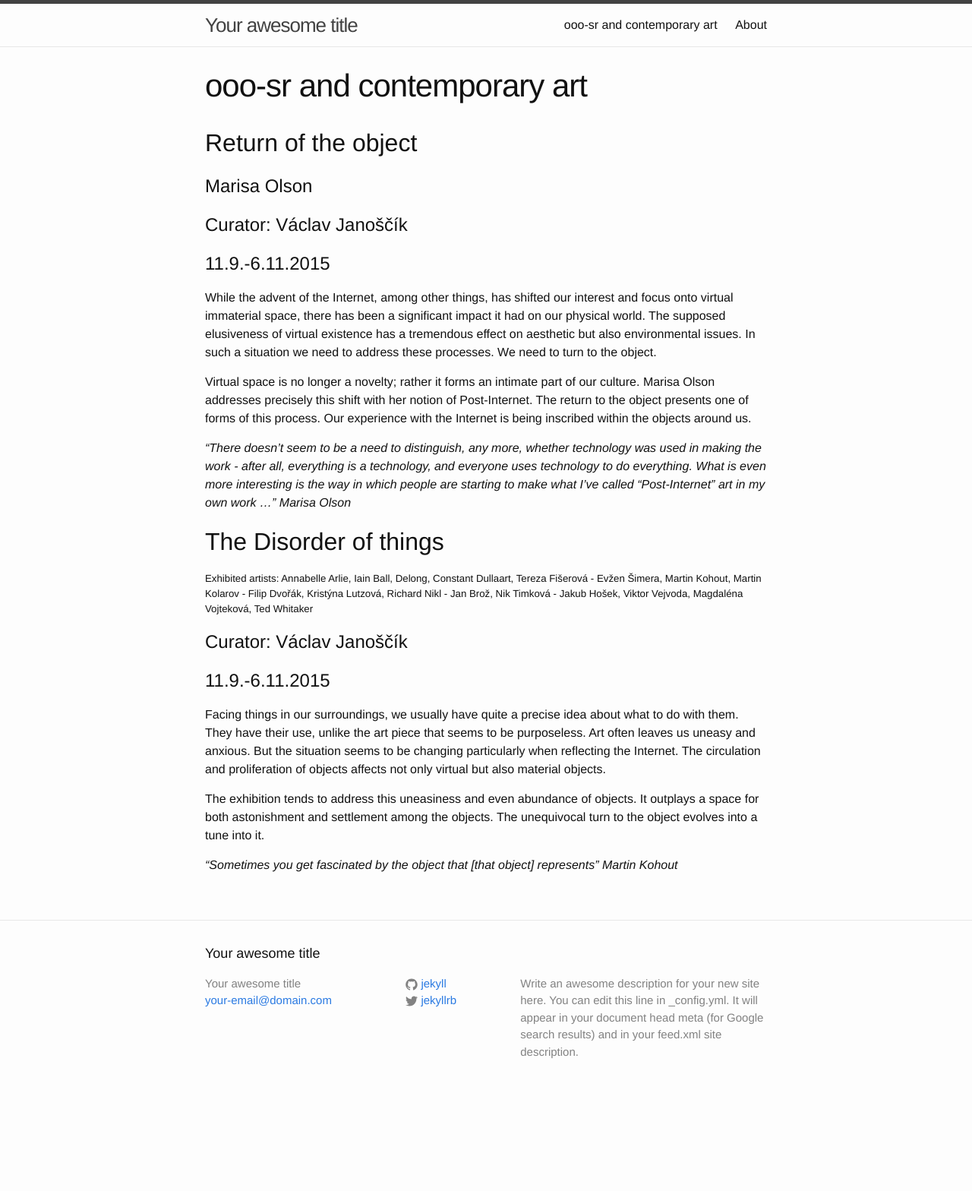
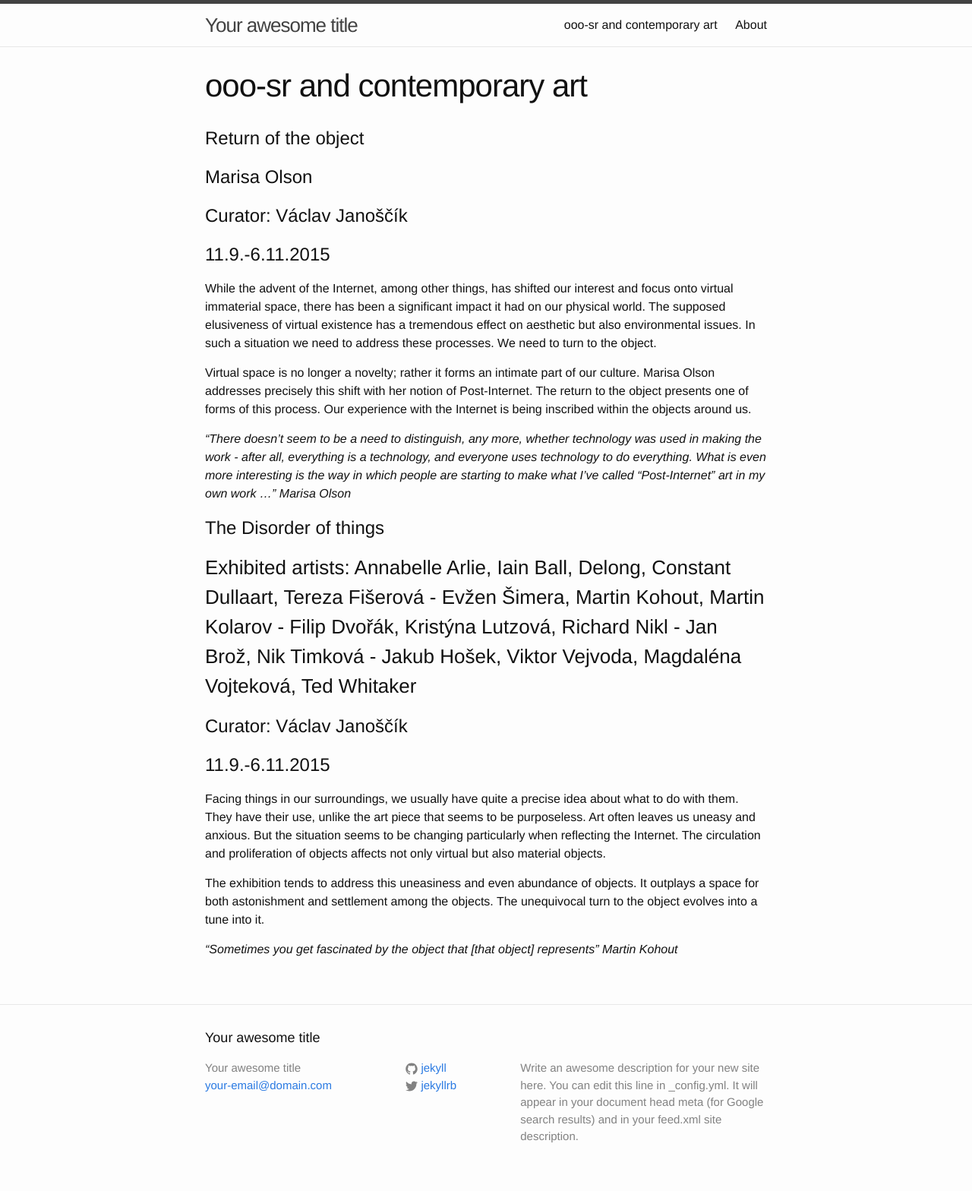
Before and after one commit to vaclavjanoscik/vaclavjanoscik.github.io, a Jekyll site: the page built from Return-of-the-object.md, in a window 1280 px wide. Shown: the whole page at 76% size. Built offline with Jekyll 4.4.1, drawn with Linux system fonts in a browser that asks for light colours; before the commit the page ends 1456 px from its top, so only the background shows below that.

```diff
--- a/Return-of-the-object.md
+++ b/Return-of-the-object.md
@@ -3,7 +3,7 @@ title: ooo-sr and contemporary art
 layout: page
 permalink: /return/
 ---
-## Return of the object
+# Return of the object
 
 # Marisa Olson
 
@@ -17,9 +17,9 @@ Virtual space is no longer a novelty; rather it forms an intimate part of our cu
 
 *"There doesn't seem to be a need to distinguish, any more, whether technology was used in making the work - after all, everything is a technology, and everyone uses technology to do everything. What is even more interesting is the way in which people are starting to make what I've called "Post-Internet" art in my own work ..." Marisa Olson*
 
-## The Disorder of things
+# The Disorder of things
 
-##### Exhibited artists: Annabelle Arlie, Iain Ball, Delong, Constant Dullaart, Tereza Fišerová - Evžen Šimera, Martin Kohout, Martin Kolarov - Filip Dvořák, Kristýna Lutzová, Richard Nikl - Jan Brož, Nik Timková - Jakub Hošek, Viktor Vejvoda, Magdaléna Vojteková, Ted Whitaker
+### Exhibited artists: Annabelle Arlie, Iain Ball, Delong, Constant Dullaart, Tereza Fišerová - Evžen Šimera, Martin Kohout, Martin Kolarov - Filip Dvořák, Kristýna Lutzová, Richard Nikl - Jan Brož, Nik Timková - Jakub Hošek, Viktor Vejvoda, Magdaléna Vojteková, Ted Whitaker
 
 # Curator: Václav Janoščík
 
```
